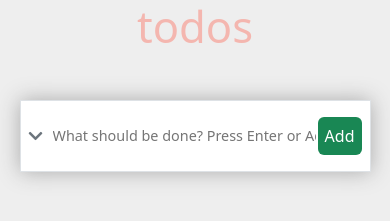
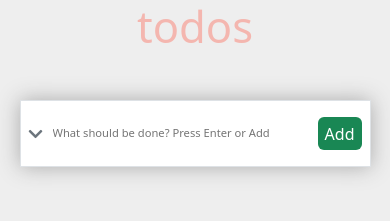
Before and after one commit to arman-ebrahimi/TodosApp, a React (Create React App) app: page / in a window 390 px wide. Shown: the top 221 px of the page. Built offline with nearby package versions, Linux system fonts and the light colour scheme.

Commit message:
some change to font-size of input

```diff
--- a/src/App.css
+++ b/src/App.css
@@ -18,6 +18,7 @@
 }
 .todos input {
   outline: 0;
+  font-size: 0.9em;
 }
 .todos .btn-arrow:hover span {
   color: #333 !important;
@@ -112,9 +113,6 @@
 }
 
 @media screen and (max-width: 1100px) {
-  .todos input {
-    font-size: 0.95em;
-  }
   .btn-menu, .clear-btn, .count-left {
     font-size: 0.95em;
   }
@@ -124,7 +122,7 @@
     width: 55%;
   }
   .todos input {
-    font-size: 0.9em;
+    font-size: 0.85em;
   }
   .btn-menu, .clear-btn, .count-left {
     font-size: 0.9em;
@@ -142,6 +140,9 @@
   .todos {
     width: 80%;
   }
+  .todos input {
+    font-size: 0.8em;
+  }
   .btn-menu, .clear-btn {
     font-size: 0.8em;
   }
@@ -149,6 +150,9 @@
 @media screen and (max-width: 488px) {
   .todos {
     width: 90%;
+  }
+  .todos input {
+    font-size: 0.7em;
   }
   .todos .add-btn {
     padding: 0 7px;
--- a/src/App.sass
+++ b/src/App.sass
@@ -19,6 +19,7 @@
   box-shadow: #aaa 0 0 20px
   input
     outline: 0
+    font-size: 0.9em
   .btn-arrow:hover span
     color: #333 !important
   .add-btn
@@ -80,16 +81,13 @@
   position: absolute
   z-index: 1
 @media screen and (max-width: 1100px)
-  .todos
-    input
-      font-size: 0.95em
   .btn-menu, .clear-btn, .count-left
     font-size: 0.95em
 @media screen and (max-width: 992px)
   .todos
     width: 55%
     input
-      font-size: 0.9em
+      font-size: 0.85em
   .btn-menu, .clear-btn, .count-left
     font-size: 0.9em
 @media screen and (max-width: 778px)
@@ -99,12 +97,16 @@
     font-size: 0.85em
 @media screen and (max-width: 600px)
   .todos
+    input
+      font-size: 0.8em
     width: 80%
   .btn-menu, .clear-btn
     font-size: 0.8em
 @media screen and (max-width: 488px)
   .todos
     width: 90%
+    input
+      font-size: 0.7em
     .add-btn
       padding: 0 7px
   .btn-menu
```
Also changed, not shown: 1 other file (tests, documents, lock files or other folders).
